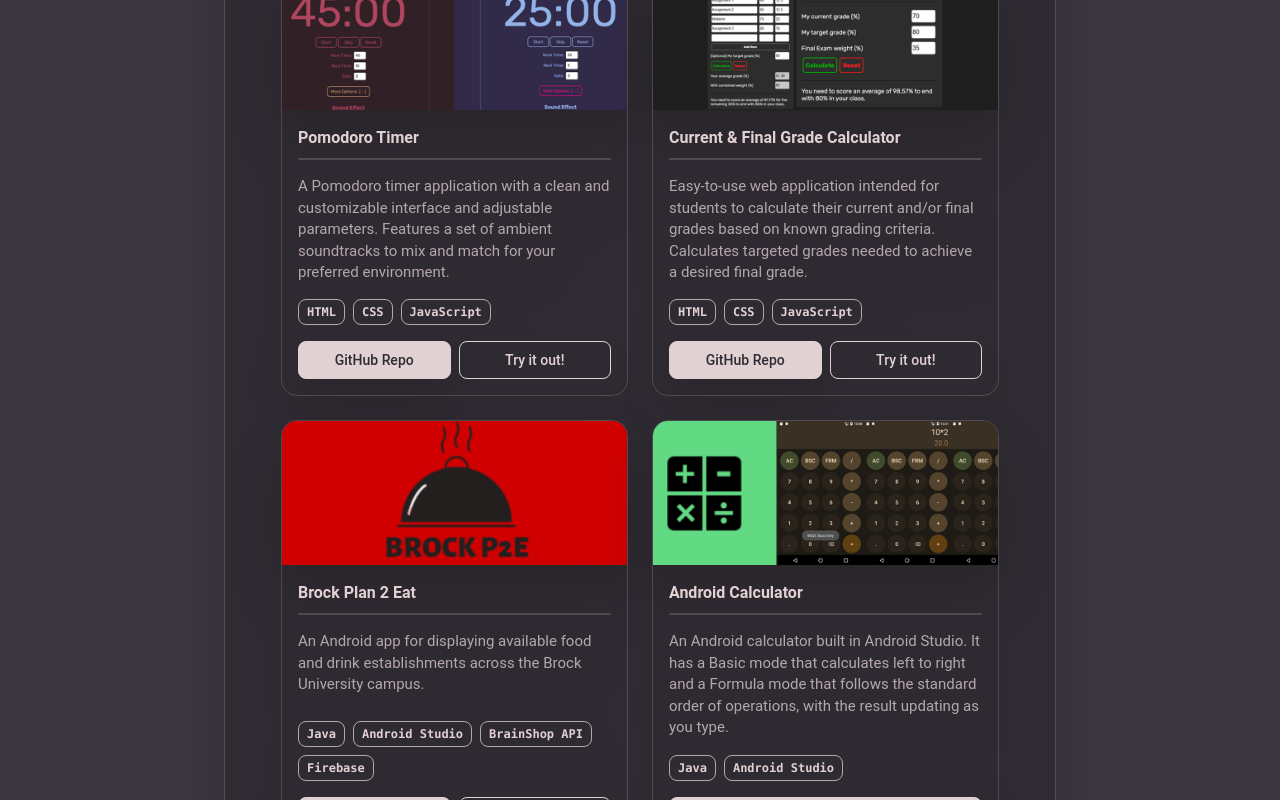
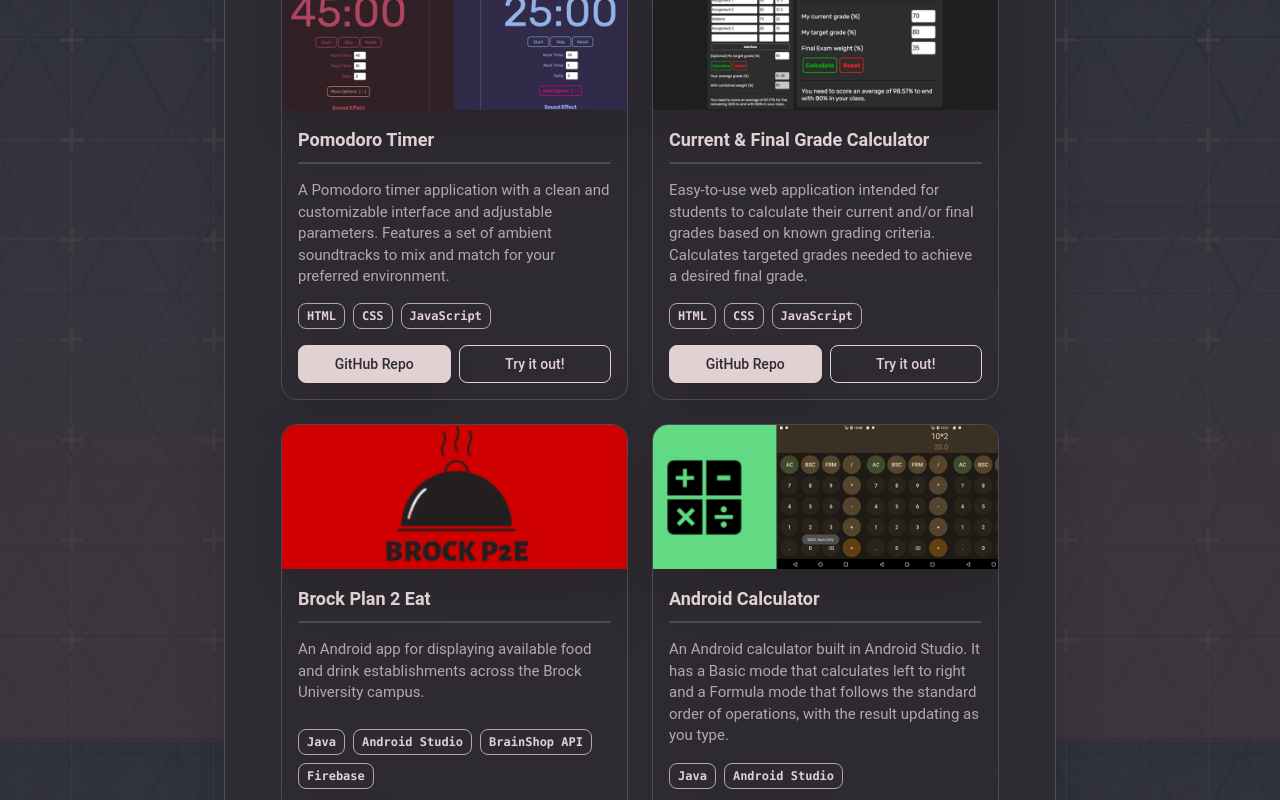
Before and after one commit to Julellisg/Portfolio, a SvelteKit app: page / in a window 1280 px wide. Shown: the part 860-1660 px from the top of the page. Built offline with nearby package versions, Linux system fonts and the light colour scheme.

Commit message:
Added a background and adjusted footer

```diff
--- a/src/routes/layout.css
+++ b/src/routes/layout.css
@@ -29,6 +29,11 @@
 body {
     font-family: Roboto, sans-serif;
     background-color: var(--primary-color);
+    background-image: url('../lib/assets/bg.png');
+    background-size: cover;
+    background-position: center;
+    background-repeat: no-repeat;
+    background-attachment: fixed;
     color: var(--text-color);
 }
 
@@ -37,7 +42,7 @@ body {
    ========================================================================== */
 .portfolio-container {
     /* Responsive width: keeps comfortable reading width across devices and caps gracefully on large monitors */
-    @apply mx-auto my-3 sm:my-4 flex min-h-screen w-[94%] sm:w-[90%] md:w-[85%] lg:w-[78%] xl:w-[65%] 2xl:max-w-[1020px] flex-col rounded-2xl sm:rounded-3xl p-5 sm:p-8 md:p-12 lg:p-14 drop-shadow-2xl;
+    @apply mx-auto my-3 sm:my-4 flex min-h-screen w-[94%] sm:w-[90%] md:w-[85%] lg:w-[78%] xl:w-[65%] 2xl:max-w-[1020px] flex-col rounded-2xl sm:rounded-3xl px-5 pt-5 sm:px-8 sm:pt-8 md:px-12 md:pt-12 lg:px-14 lg:pt-14 pb-2 drop-shadow-2xl;
     min-width: min(100%, 340px);
     border: 1px solid var(--accent-color);
     background-color: var(--content-color);
@@ -97,7 +102,7 @@ hr {
 
 /* Title of the project */
 .project-card h3 {
-    @apply mb-2 text-base font-semibold;
+    @apply mb-2 text-lg font-semibold;
 }
 
 /* Project description text */
```
Also changed, not shown: src/lib/assets/bg.png (added), src/lib/assets/previewPortfolio.png.
